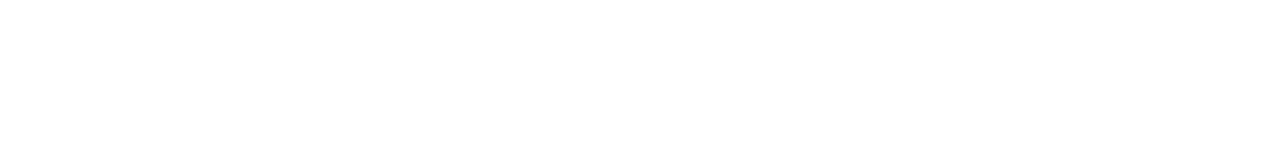
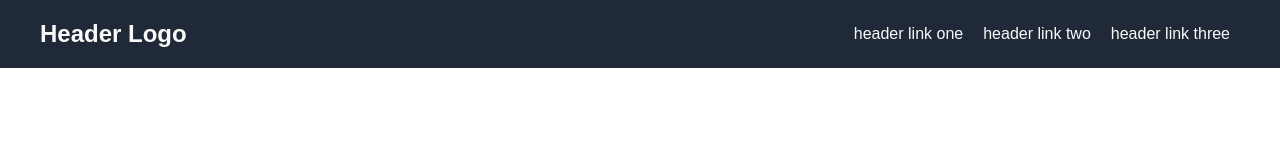
Before and after one commit to JaydenBStone/Landing-Page, a plain HTML site: page index.html in a window 1280 px wide. Drawn offline with Linux system fonts and the light colour scheme.

Commit message:
Mock header complete

```diff
--- a/index.html
+++ b/index.html
@@ -8,6 +8,29 @@
 
 </head>
 <body>
+  <div class="header">
+    <div class="navbar">
+      <h2 class="logo">Header Logo</h2>
+      <ul class="links">
+        <li>header link one</li>
+        <li>header link two</li>
+        <li>header link three</li>
+      </ul>
+    </div>
+  </div>
 
+
+  <div>
+    <div></div>
+    <div></div>
+  </div>
+
+  <div>
+    <div></div>
+  </div>
+
+  <footer>
+
+  </footer>
 </body>
 </html>
--- a/style.css
+++ b/style.css
@@ -1,4 +1,47 @@
+/* Page Layout */
+* {
+    box-sizing: border-box;
+}
 
-.greeting{
-  color: red;
+body {
+    margin: 0;
+    padding: 0;
+    font-family: sans-serif;
 }
+
+a, button {
+    cursor: pointer;
+}
+
+
+/* Header */
+
+
+.header{
+  width: 100vw;
+  display: flex;
+  justify-content: center;
+  color: #f9faf8;
+  background-color: #1f2937;
+}
+
+.navbar{
+  display: flex;
+  align-items: center;
+  justify-content: space-between;
+  width: 75rem;
+}
+
+.logo{
+  font-weight: 800;
+  font-size: 24px;
+}
+
+.links{
+ list-style-type: none;
+ display: flex;
+}
+
+li {
+ padding: 0px 10px;
+}
```
